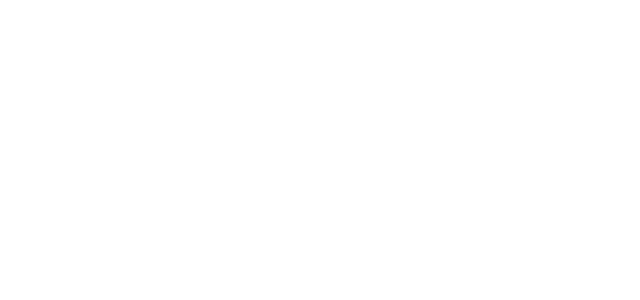
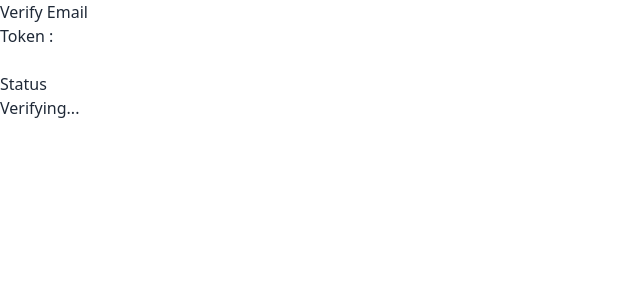
Before and after one commit to dltxio/idem-site, a React (Vite) app: page /verify-email in a window 1280 px wide. Before the commit this address had no page. Shown: the top 300 px of the page, without its empty margins (0-640 px from the left). Built offline with nearby package versions, Linux system fonts and the light colour scheme; a web font is replaced by a local one; what tailwind-heropatterns would draw is missing.

Commit message:
Changed route

```diff
--- a/src/App.tsx
+++ b/src/App.tsx
@@ -6,7 +6,7 @@ export const App = () => {
     <BrowserRouter>
       <Routes>
         <Route path="/" element={<Landing />} />
-        <Route path="verifyEmail" element={<VerifyEmail />} />
+        <Route path="/verify-email" element={<VerifyEmail />} />
       </Routes>
     </BrowserRouter>
   );
```
